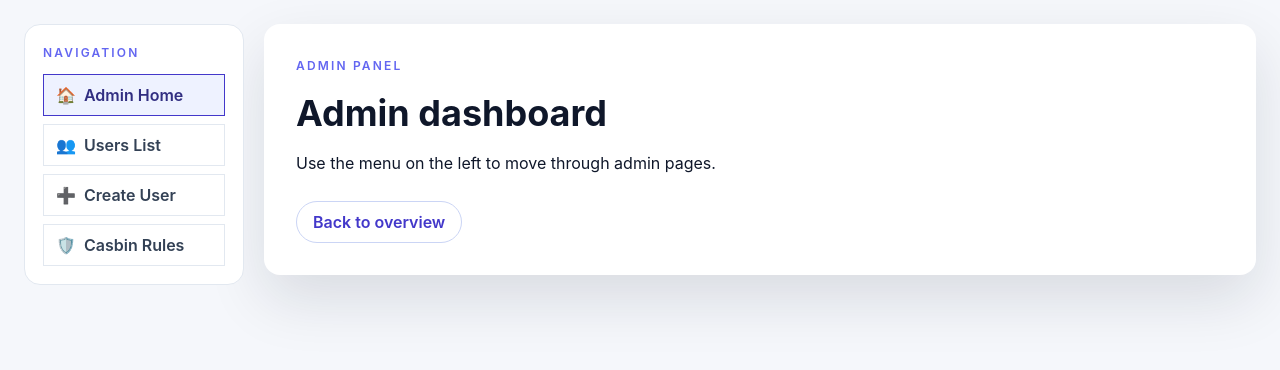
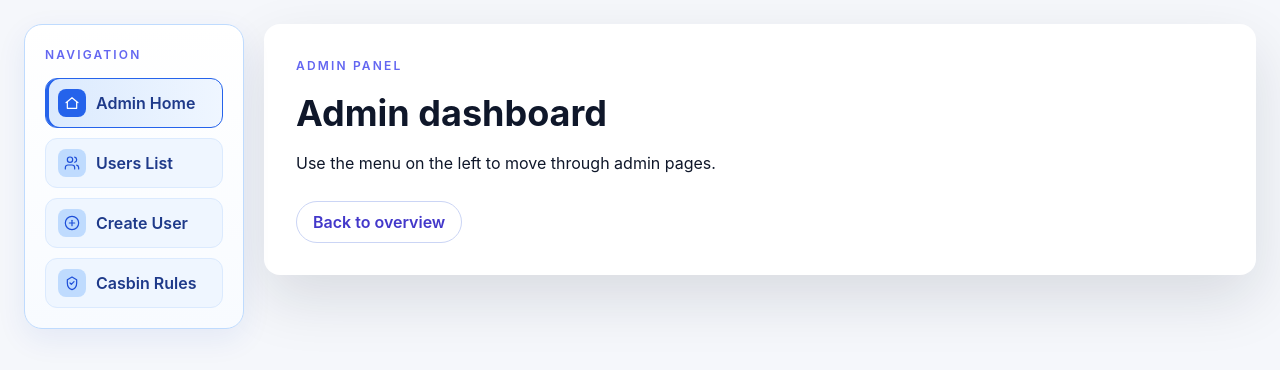
Before and after one commit to Drashko/slim-project-new, a Next.js app in the folder frontend/: page /admin in a window 1280 px wide. Shown: the top 370 px of the page. Built offline with nearby package versions, Linux system fonts and the light colour scheme.

Commit message:
Refresh admin panel styling with modern blue theme

```diff
--- a/frontend/components/AdminAsideNav.js
+++ b/frontend/components/AdminAsideNav.js
@@ -1,11 +1,50 @@
 import { useRouter } from 'next/router';
 
 const adminLinks = [
-  { href: '/admin', label: 'Admin Home', icon: '🏠' },
-  { href: '/admin/users', label: 'Users List', icon: '👥' },
-  { href: '/admin/users/create', label: 'Create User', icon: '➕' },
-  { href: '/admin/permissions', label: 'Casbin Rules', icon: '🛡️' },
+  { href: '/admin', label: 'Admin Home', icon: 'home' },
+  { href: '/admin/users', label: 'Users List', icon: 'users' },
+  { href: '/admin/users/create', label: 'Create User', icon: 'plus' },
+  { href: '/admin/permissions', label: 'Casbin Rules', icon: 'shield' },
 ];
+
+function NavIcon({ type }) {
+  if (type === 'users') {
+    return (
+      <svg viewBox="0 0 24 24" fill="none" stroke="currentColor" strokeWidth="1.8" strokeLinecap="round" strokeLinejoin="round" aria-hidden="true">
+        <path d="M16 21v-2a4 4 0 0 0-4-4H6a4 4 0 0 0-4 4v2" />
+        <circle cx="9" cy="7" r="4" />
+        <path d="M22 21v-2a4 4 0 0 0-3-3.87" />
+        <path d="M16 3.13a4 4 0 0 1 0 7.75" />
+      </svg>
+    );
+  }
+
+  if (type === 'plus') {
+    return (
+      <svg viewBox="0 0 24 24" fill="none" stroke="currentColor" strokeWidth="1.8" strokeLinecap="round" strokeLinejoin="round" aria-hidden="true">
+        <circle cx="12" cy="12" r="10" />
+        <path d="M12 8v8" />
+        <path d="M8 12h8" />
+      </svg>
+    );
+  }
+
+  if (type === 'shield') {
+    return (
+      <svg viewBox="0 0 24 24" fill="none" stroke="currentColor" strokeWidth="1.8" strokeLinecap="round" strokeLinejoin="round" aria-hidden="true">
+        <path d="m12 3 7 4v5c0 5-3.2 8.8-7 10-3.8-1.2-7-5-7-10V7l7-4Z" />
+        <path d="m9 12 2 2 4-4" />
+      </svg>
+    );
+  }
+
+  return (
+    <svg viewBox="0 0 24 24" fill="none" stroke="currentColor" strokeWidth="1.8" strokeLinecap="round" strokeLinejoin="round" aria-hidden="true">
+      <path d="M3 11.5 12 4l9 7.5" />
+      <path d="M5 10.5V20h14v-9.5" />
+    </svg>
+  );
+}
 
 export default function AdminAsideNav() {
   const router = useRouter();
@@ -18,7 +57,9 @@ export default function AdminAsideNav() {
           const isActive = router.pathname === link.href;
           return (
             <a key={link.href} href={link.href} className={`admin-aside-link${isActive ? ' admin-aside-link--active' : ''}`} aria-current={isActive ? 'page' : undefined}>
-              <span aria-hidden="true">{link.icon}</span>
+              <span className="admin-aside-link-icon" aria-hidden="true">
+                <NavIcon type={link.icon} />
+              </span>
               <span>{link.label}</span>
             </a>
           );
--- a/frontend/styles/globals.css
+++ b/frontend/styles/globals.css
@@ -244,36 +244,67 @@ button.primary:hover {
 }
 
 .admin-aside {
-  border: 1px solid #e2e8f0;
-  border-radius: 16px;
-  background: #fff;
-  padding: 18px;
+  border: 1px solid #bfdbfe;
+  border-radius: 18px;
+  background: linear-gradient(180deg, #ffffff 0%, #f8fbff 100%);
+  padding: 20px;
   display: grid;
-  gap: 12px;
+  gap: 14px;
   height: fit-content;
+  box-shadow: 0 10px 30px rgba(30, 64, 175, 0.08);
 }
 
 .admin-aside-nav {
   display: grid;
-  gap: 8px;
+  gap: 10px;
 }
 
 .admin-aside-link {
   text-decoration: none;
-  border: 1px solid #e2e8f0;
-  color: #334155;
-  border-radius: 0;
+  border: 1px solid #dbeafe;
+  color: #1e3a8a;
+  border-radius: 12px;
   padding: 10px 12px;
   display: flex;
   align-items: center;
-  gap: 8px;
+  gap: 10px;
   font-weight: 600;
+  background: #eff6ff;
+  transition: all 0.2s ease;
+}
+
+.admin-aside-link:hover {
+  background: #dbeafe;
+  border-color: #93c5fd;
+  transform: translateY(-1px);
+}
+
+.admin-aside-link-icon {
+  width: 28px;
+  height: 28px;
+  border-radius: 8px;
+  display: inline-flex;
+  align-items: center;
+  justify-content: center;
+  background: #bfdbfe;
+  color: #1d4ed8;
+}
+
+.admin-aside-link-icon svg {
+  width: 16px;
+  height: 16px;
 }
 
 .admin-aside-link--active {
-  border-color: #4338ca;
-  color: #312e81;
-  background: #eef2ff;
+  border-color: #2563eb;
+  color: #1e3a8a;
+  background: linear-gradient(90deg, #dbeafe 0%, #eff6ff 100%);
+  box-shadow: inset 3px 0 0 #2563eb;
+}
+
+.admin-aside-link--active .admin-aside-link-icon {
+  background: #2563eb;
+  color: #ffffff;
 }
 
 .users-table-wrap {
```
